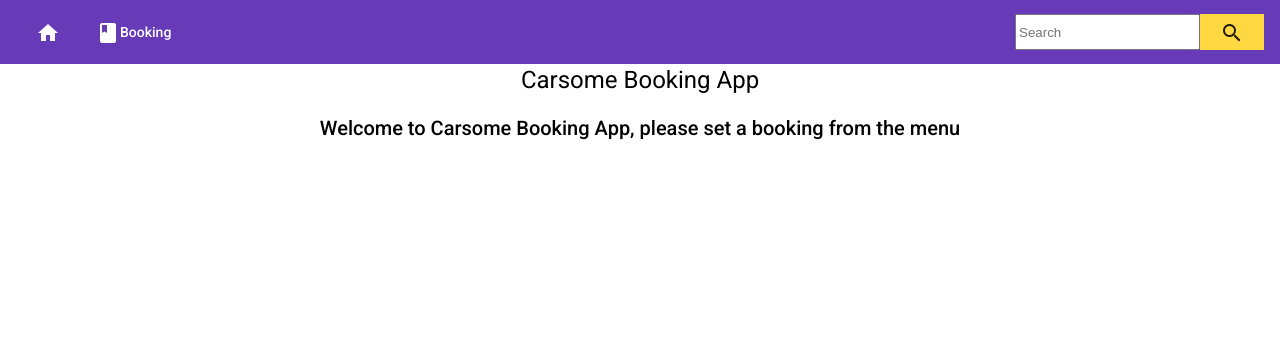
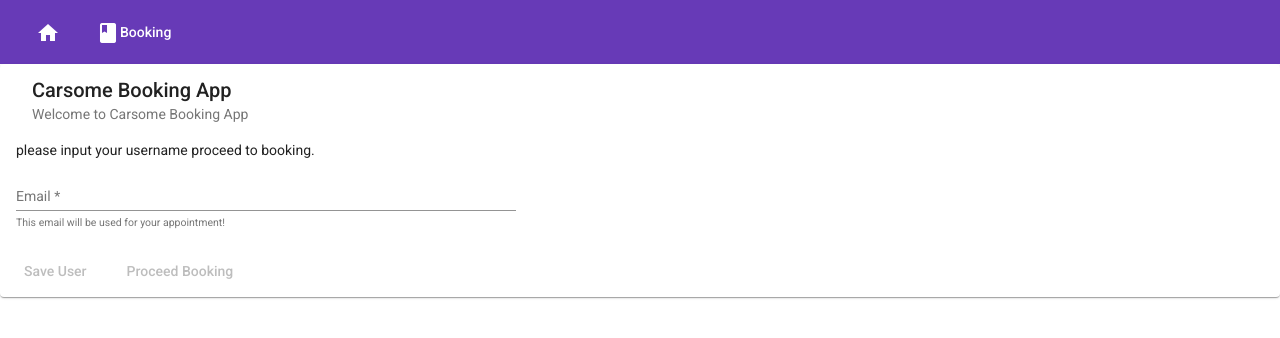
Before and after one commit to YasharZand/ciacc-frontend, an Angular app: page / in a window 1280 px wide. Shown: the top 338 px of the page. Built offline with nearby package versions, Linux system fonts and the light colour scheme.

Commit message:
version 2, nearly finished

```diff
--- a/package.json
+++ b/package.json
@@ -1,6 +1,6 @@
 {
   "name": "ciacc-frontend",
-  "version": "0.0.1",
+  "version": "0.0.2",
   "scripts": {
     "ng": "ng",
     "start": "ng serve",
--- a/src/app/app.component.html
+++ b/src/app/app.component.html
@@ -4,14 +4,14 @@
     <button mat-button routerLink="/booking"><mat-icon>book</mat-icon>{{title}}</button>
 
   </span>
-  <div fxLayout="row" fxShow="false" fxShow.gt-sm>
+  <!-- <div fxLayout="row" fxShow="false" fxShow.gt-sm>
       <form [formGroup]="searchForm" (ngSubmit)="onSearch()">
         <div class="input-group">
           <input class="input-group-field" type="search" value="" placeholder="Search" formControlName="search">
           <div class="input-group-button"><button mat-flat-button color="accent"><mat-icon>search</mat-icon></button></div>
         </div>
       </form>
-  </div>
+  </div> -->
   <button mat-button [mat-menu-trigger-for]="menu" fxHide="false" fxHide.gt-sm>
    <mat-icon>menu</mat-icon>
   </button>
@@ -19,11 +19,11 @@
 <mat-menu x-position="before" #menu="matMenu">
   <button mat-menu-item routerLink="/"><mat-icon>home</mat-icon> Home</button>
 
-  <form [formGroup]="searchForm" (ngSubmit)="onSearch()">
+  <!-- <form [formGroup]="searchForm" (ngSubmit)="onSearch()">
     <div class="input-group">
       <input class="input-group-field" type="search" value="" placeholder="Search" formControlName="search">
       <div class="input-group-button"><button mat-button routerLink="/"><mat-icon>magnify</mat-icon></button></div>
     </div>
-  </form>
+  </form> -->
 </mat-menu>
 <router-outlet></router-outlet>
--- a/src/app/app.component.ts
+++ b/src/app/app.component.ts
@@ -23,8 +23,8 @@
     });
   }
 
-  onSearch() {
-    if (!this.searchForm.valid) return;
-    this.router.navigate(['search'], { queryParams: {query: this.searchForm.get('search').value}});
-  }
+  // onSearch() {
+  //   if (!this.searchForm.valid) return;
+  //   this.router.navigate(['search'], { queryParams: {query: this.searchForm.get('search').value}});
+  // }
 }
--- a/src/app/booking/booking.component.css
+++ b/src/app/booking/booking.component.css
@@ -3,6 +3,15 @@
     height: 200px;
     border: 1px solid #555;
     overflow: auto;
+  }
+
+  .example-card {
+    width: 100%;
+    text-align:center;
+  }
+
+  btn-add {
+    color: #980000;
   }
 
 .example-container {
--- a/src/app/booking/booking.component.html
+++ b/src/app/booking/booking.component.html
@@ -1,18 +1,21 @@
 <!-- <div fxLayout="row" fxLayout.xs="column" fxLayoutAlign="center"> -->
 <mat-card class="example-card">
   <mat-card-header>
-    <div mat-card-avatar class="example-header-image"></div>
+    <!-- <div mat-card-avatar class="example-header-image"></div> -->
     <mat-card-title>Pochung Center</mat-card-title>
     <mat-card-subtitle>Inspection Appointment</mat-card-subtitle>
   </mat-card-header>
   <mat-card-content>
-    <div>
     <mat-form-field appearance="fill">
       <mat-label>Set Inspection Date</mat-label>
-        <input matInput [matDatepicker]="picker" (dateChange)="addEvent('change', $event)">
+      <input matInput [min]="minDate" [max]="maxDate" [matDatepickerFilter]="myFilter" [matDatepicker]="picker"
+        (dateChange)="selectDate('change', $event)">
       <mat-datepicker-toggle matSuffix [for]="picker"></mat-datepicker-toggle>
       <mat-datepicker #picker></mat-datepicker>
     </mat-form-field>
+    <div class="example-rate-limit-reached" *ngIf="errorMessage != ''">
+      {{errorMessage}}
+    </div>
     <div class="example-container mat-elevation-z8">
       <div class="example-loading-shade" *ngIf="isLoadingResults || noDateSelected">
         <mat-spinner *ngIf="isLoadingResults"></mat-spinner>
@@ -20,18 +23,18 @@
           Please Select a date to view the available timeslots.
         </div>
       </div>
+
       <mat-grid-list cols="6" rowHeight="3:1">
-          <mat-grid-tile *ngFor="let slot of slots"><button
-              mat-raised-button>{{slot.date | date : 'shortTime'}}</button></mat-grid-tile>
+        <mat-grid-tile *ngFor="let slot of slots">
+          <mat-button-toggle (click)="selectSlot(slot)" mat-raised-button>{{slot.date | date : 'shortTime'}}
+          </mat-button-toggle>
+        </mat-grid-tile>
       </mat-grid-list>
-      </div>
+      <mat-button-toggle-group name="fontStyle" aria-label="Font Style"></mat-button-toggle-group>
     </div>
   </mat-card-content>
   <mat-card-actions>
-    <button mat-button>Set Appointment</button>
+    <button mat-button [disabled]="!selectedSlot" (click)="submitSlot()">Set Appointment</button>
     <button mat-button>Back</button>
   </mat-card-actions>
 </mat-card>
-
-
-<!-- </div> -->
--- a/src/app/bookings/bookings.service.ts
+++ b/src/app/bookings/bookings.service.ts
@@ -8,7 +8,7 @@
   providedIn: 'root'
 })
 export class BookingsService {
-
+  username : string;
   constructor(private http: HttpClient) { }
 
   getBookings(route: string, data?: any): Observable<TimeSlot[]> {
@@ -30,9 +30,27 @@
     // });
   }
 
+  saveBooking(route: string, booking: any): Observable<saveResponse> {
+    const url = href + route;
+    const result = this.http.post<saveResponse>(url, booking);
+    return result;
+  }
+
+  setUserName = (username : string) =>
+  {
+    this.username = username;
+  }
+
 }
 
 export interface TimeSlot {
   count: number;
   date: Date;
 }
+
+export interface saveResponse {
+  username: string;
+  date: Date;
+  status?: number;
+  message?: string;
+}
--- a/src/app/home/home.component.css
+++ b/src/app/home/home.component.css
@@ -0,0 +1,9 @@
+.example-form {
+    min-width: 150px;
+    max-width: 500px;
+    width: 100%;
+  }
+
+  .example-full-width {
+    width: 100%;
+  }
--- a/src/app/home/home.component.html
+++ b/src/app/home/home.component.html
@@ -1,2 +1,32 @@
-<h1>Carsome Booking App</h1>
-<h2>Welcome to Carsome Booking App, please set a booking from the menu</h2>
+<!-- <h1>Carsome Booking App</h1>
+<h2>Welcome to Carsome Booking App, please input your username and set a booking from the menu</h2> -->
+<mat-card>
+    <mat-card-header>
+
+      <mat-card-title>Carsome Booking App</mat-card-title>
+      <mat-card-subtitle>Welcome to Carsome Booking App</mat-card-subtitle>
+    </mat-card-header>
+    <mat-card-content>
+      <p>
+        please input your username proceed to booking.
+      </p>
+      <form class="example-form">
+        <mat-form-field class="example-full-width">
+          <mat-label>Email</mat-label>
+          <input matInput [formControl]="emailFormControl" placeholder="Ex. pat@example.com">
+          <mat-hint>This email will be used for your appointment!</mat-hint>
+          <mat-error *ngIf="emailFormControl.hasError('email') && !emailFormControl.hasError('required')">
+            Please enter a valid email address
+          </mat-error>
+          <mat-error *ngIf="emailFormControl.hasError('required')">
+            Email is <strong>required</strong>
+          </mat-error>
+        </mat-form-field>
+      </form>
+
+    </mat-card-content>
+    <mat-card-actions>
+        <button mat-button [disabled]="!this.emailFormControl.valid" (click)="saveUser()">Save User</button>
+        <button mat-button [disabled]="!isUserSaved" (click)="proceedBooking()">Proceed Booking</button>
+      </mat-card-actions>
+  </mat-card>
--- a/src/app/home/home.component.ts
+++ b/src/app/home/home.component.ts
@@ -1,15 +1,33 @@
 import { Component, OnInit } from '@angular/core';
-
+import { FormControl, Validators } from '@angular/forms';
+import { BookingsService } from '../bookings/bookings.service'
+import { Router } from '@angular/router';
 @Component({
   selector: 'app-home',
   templateUrl: './home.component.html',
   styleUrls: ['./home.component.css']
 })
 export class HomeComponent implements OnInit {
-
-  constructor() { }
+  emailFormControl = new FormControl('', [
+    Validators.required,
+    Validators.email,
+  ]);
+  username: string;
+  isUserSaved: boolean;
+  constructor(private router: Router,private bookingService: BookingsService) { }
 
   ngOnInit(): void {
+
+    this.emailFormControl.valid
+  }
+
+  saveUser = () => {
+    this.bookingService.setUserName(this.emailFormControl.value);
+    this.isUserSaved = true;
+  }
+
+  proceedBooking = () => {
+    this.router.navigate(['booking'],{queryParams: {username : this.emailFormControl.value}});
   }
 
 }
```
Also changed, not shown: src/app/booking/booking.component.ts (+60 -23 lines), 1 other file (tests, documents, lock files or other folders). Lines whose indentation alone changed are shown as unchanged.
